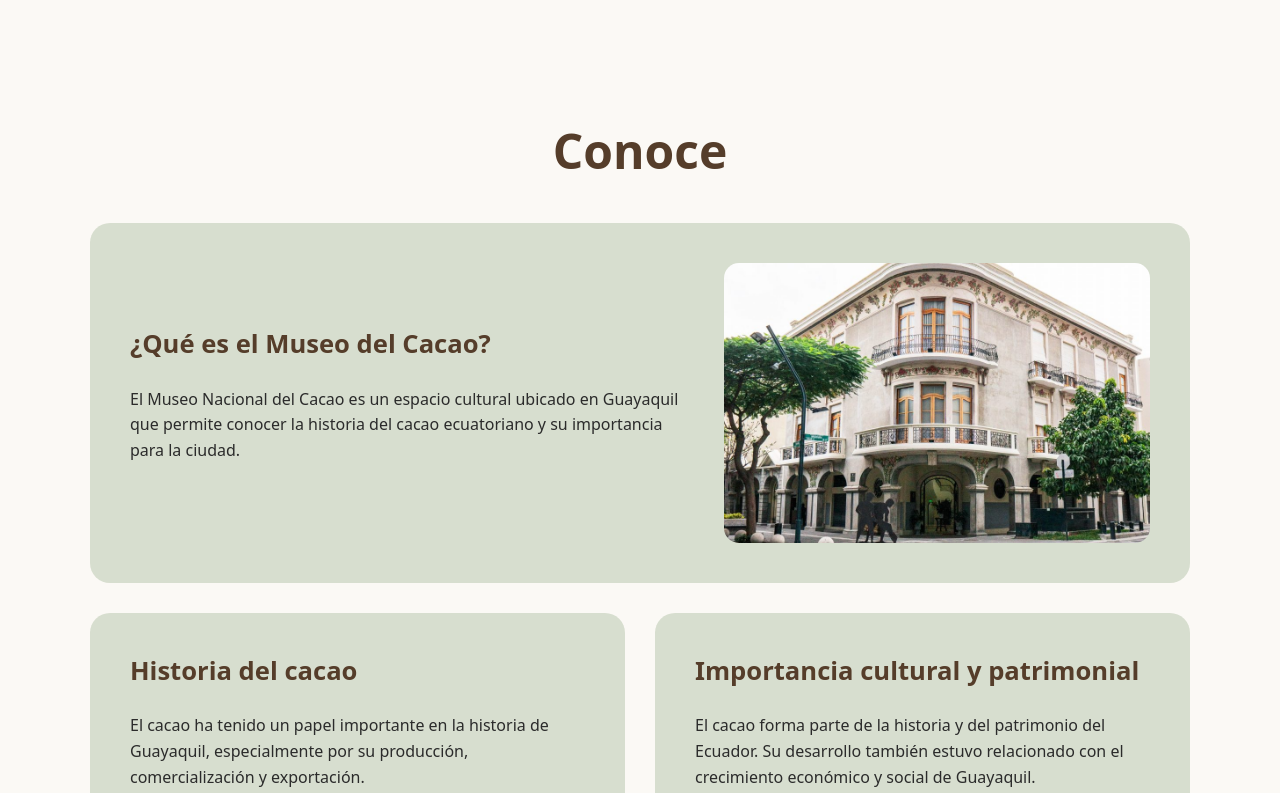
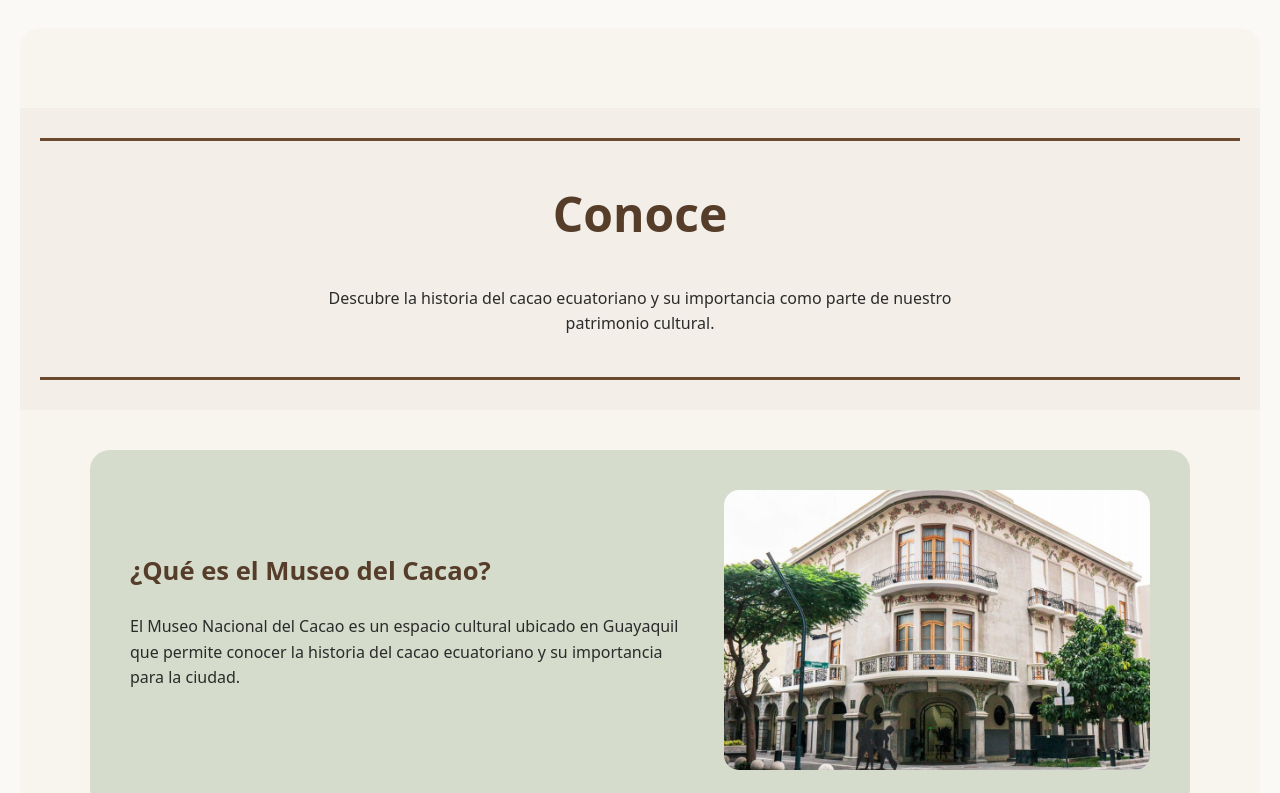
Before and after one commit to ValeriaQuimi/Explorando-la-cultura-con-la-web, a plain HTML site: page index.html in a window 1280 px wide. Shown: the part 876-1669 px from the top of the page. Drawn offline with Linux system fonts and the light colour scheme.

Commit message:
Avance 2: Cambios en la navegacion y estilos de las secciones

```diff
--- a/index.html
+++ b/index.html
@@ -1,4 +1,4 @@
-<! DOCTYPE html>
+<!DOCTYPE html>
 
     <html lang="es">
 
@@ -22,6 +22,7 @@
                         <li><a href="#inicio">Inicio</a></li>
                         <li><a href="#conoce">Conoce</a></li>
                         <li><a href="#experiencia">Vive la experiencia</a></li>
+                        <li><a href="#resultados">Voces del Museo</a></li>
                     </ul>
                 </nav>
             </header>
@@ -34,7 +35,15 @@
             </section>
 
             <section id="conoce">
-                <h2>Conoce</h2>
+                <div class="encabezado-seccion">
+                    <div class="linea-seccion"></div>
+                    <h2>Conoce</h2>
+                    <p class="conoce-descripcion">
+                        Descubre la historia del cacao ecuatoriano y su importancia
+                        como parte de nuestro patrimonio cultural.
+                    </p>
+                    <div class="linea-seccion"></div>
+                </div>
 
                 <article class="conoce-card conoce-principal">
 
@@ -147,7 +156,19 @@
 
             <section id="experiencia">
 
-                <h2>Tipos de cacao</h2>
+                <div class="encabezado-seccion">
+                    <div class="linea-seccion"></div>
+                    <h2>Vive la experiencia</h2>
+
+                    <p class="experiencia-descripcion">
+                        Descubre las variedades de cacao y recorre las salas
+                        que forman parte de la experiencia del museo.
+                    </p>
+
+                    <div class="linea-seccion"></div>
+                </div>
+
+                <h3 class="experiencia-subtitulo">Tipos de cacao</h3>
 
                 <div class="recorrido">
 
@@ -168,7 +189,7 @@
 
                 </div>
 
-                <h2>Conoce las salas</h2>
+                <h3 class="experiencia-subtitulo">Conoce las salas</h3>
 
                 <div class="recorrido">
 
@@ -221,10 +242,13 @@
 
             <section id="resultados">
 
-                <h2>Voces del Museo</h2>
-                <h3>Resultados de la encuesta</h3>
-
-                <p>Museo del Cacao - 7 participantes</p>
+                <div class="encabezado-seccion">
+                    <div class="linea-seccion"></div>
+                    <h2>Voces del Museo</h2>
+                    <h3>Resultados de la encuesta</h3>
+                    <p>Museo del Cacao - 7 participantes</p>
+                    <div class="linea-seccion"></div>
+                </div>
 
                 <div class="contenedor-resultados">
 
--- a/styles/estilos-conoce.css
+++ b/styles/estilos-conoce.css
@@ -1,5 +1,4 @@
 #conoce {
-    padding: 80px 20px;
     font-family: system-ui, -apple-system, sans-serif;
 }
 
@@ -8,6 +7,14 @@
     font-size: 3rem;
     text-align: center;
     margin-bottom: 40px;
+}
+
+#conoce .conoce-descripcion {
+    text-align: center;
+    max-width: 700px;
+    margin: 0 auto 40px;
+    line-height: 1.6;
+    color: #2b2b2b;
 }
 
 #conoce .conoce-principal {
--- a/styles/estilos-experiencia.css
+++ b/styles/estilos-experiencia.css
@@ -1,4 +1,3 @@
-
 .recorrido {
   display: grid;
   grid-template-columns: repeat(3, 1fr);
@@ -16,6 +15,21 @@
   text-align: center;
 }
 
+.experiencia-descripcion {
+    text-align: center;
+    max-width: 700px;
+    margin: 0 auto 40px;
+    line-height: 1.6;
+    color: #2b2b2b;
+}
+
+.experiencia-subtitulo {
+    color: #553d2a;
+    font-size: 1.8rem;
+    text-align: center;
+    margin: 40px 0 25px;
+}
+
 .etapa img {
   width: 100%;
   height: 400px;
@@ -24,13 +38,11 @@
 
 }
 
-
-
 .formulario {
   display: flex;
   flex-direction: column;
   gap: 10px;
-  max-width: 500;
+  max-width: 500px;
   margin: 0 auto;
 }
 
@@ -43,17 +55,19 @@
 
 .formulario button {
   padding: 10px;
-  border: black;
+  border: 1px solid black;
   border-radius: 6px;
   cursor: pointer;
   background-color: #a3b899;
+}
+
 @media (max-width: 768px) {
     .navbar {
         max-width: 100%;
         padding: 15px;
         box-sizing: border-box;
     }
-  }
+
     .navbar ul {
         gap: 15px;
         flex-wrap: wrap;
@@ -67,4 +81,8 @@
     .intro-container p {
         font-size: 1.2rem;
     }
+
+    .recorrido {
+        grid-template-columns: 1fr;
+    }
   }
--- a/styles/estilos.css
+++ b/styles/estilos.css
@@ -43,12 +43,22 @@ body {
 
 
 .navbar ul {
-  display: flex;
-  align-items: center;
-  gap: 70px;
-  list-style: none;
-  margin: 0;
-  padding: 0;
+    display: flex;
+    align-items: center;
+    gap: 0;
+    list-style: none;
+    margin: 0;
+    padding: 0;
+    flex-wrap: wrap;
+    justify-content: center;
+}
+
+.navbar li {
+    padding: 0 15px;
+}
+
+.navbar li + li {
+    border-left: 1px solid #6b4a2f;
 }
 
 .navbar a {
@@ -92,3 +102,114 @@ body {
   font-size: 2rem;
   margin: 0;
 }
+
+.encabezado-seccion {
+  text-align: center;
+  max-width: 900px;
+  margin: 0 auto 40px;
+  padding: 25px 20px;
+  background-color: #f3efe8;
+  border-radius: 18px;
+  box-sizing: border-box;
+}
+
+.linea-seccion {
+  width: 100%;
+  max-width: 820px;
+  height: 3px;
+  background-color: #6b4a2f;
+  margin: 0 auto 20px;
+  border-radius: 999px;
+}
+
+.encabezado-seccion .linea-seccion:last-of-type {
+  margin: 20px auto 0;
+}
+
+#conoce,
+#experiencia,
+#resultados {
+  padding: 80px 20px;
+  border-radius: 20px;
+  margin: 30px auto;
+  box-sizing: border-box;
+}
+
+#conoce {
+  background-color: #fcfaf6;
+}
+
+#experiencia {
+  background-color: #f8f5ef;
+}
+
+#resultados {
+  background-color: #fcfaf6;
+}
+
+.encabezado-seccion {
+    width: 100%;
+    max-width: none;
+    margin: 0 0 40px;
+    padding: 30px 20px;
+    background-color: #f3efe8;
+    border-radius: 0;
+    box-sizing: border-box;
+    text-align: center;
+}
+
+.linea-seccion {
+    width: 100%;
+    max-width: none;
+    height: 3px;
+    background-color: #6b4a2f;
+    margin: 0 auto 20px;
+    border-radius: 0;
+}
+
+.encabezado-seccion .linea-seccion:last-of-type {
+    margin: 20px auto 0;
+}
+
+#conoce > .encabezado-seccion,
+#experiencia > .encabezado-seccion,
+#resultados > .encabezado-seccion {
+    width: auto;
+    margin-left: -20px;
+    margin-right: -20px;
+}
+
+#conoce,
+#experiencia,
+#resultados {
+    width: 100%;
+    max-width: none;
+    background-color: #f8f5ef;
+    padding: 80px 20px;
+    margin: 30px auto;
+    border-radius: 20px;
+    box-sizing: border-box;
+}
+
+.encabezado-seccion {
+    width: 100%;
+    max-width: none;
+    background-color: #f3efe8;
+    border-radius: 0;
+    padding: 30px 20px;
+    margin: 0 0 40px;
+    box-sizing: border-box;
+    text-align: center;
+}
+
+.linea-seccion {
+    width: 100%;
+    max-width: none;
+    height: 3px;
+    background-color: #6b4a2f;
+    margin: 0 auto 20px;
+}
+
+.encabezado-seccion .linea-seccion:last-of-type {
+    margin: 20px auto 0;
+}
--- a/styles/resultados.css
+++ b/styles/resultados.css
@@ -1,9 +1,11 @@
 #resultados {
-  max-width: 1400px;
-  margin: 0 auto;
-  width: 100%;
-  padding: 0 20px;
-  box-sizing: border-box;
+    width: 100%;
+    max-width: none;
+    margin: 30px auto;
+    padding: 80px 20px;
+    background-color: #f8f5ef;
+    border-radius: 20px;
+    box-sizing: border-box;
 }
 
 #resultados h2 {
```
